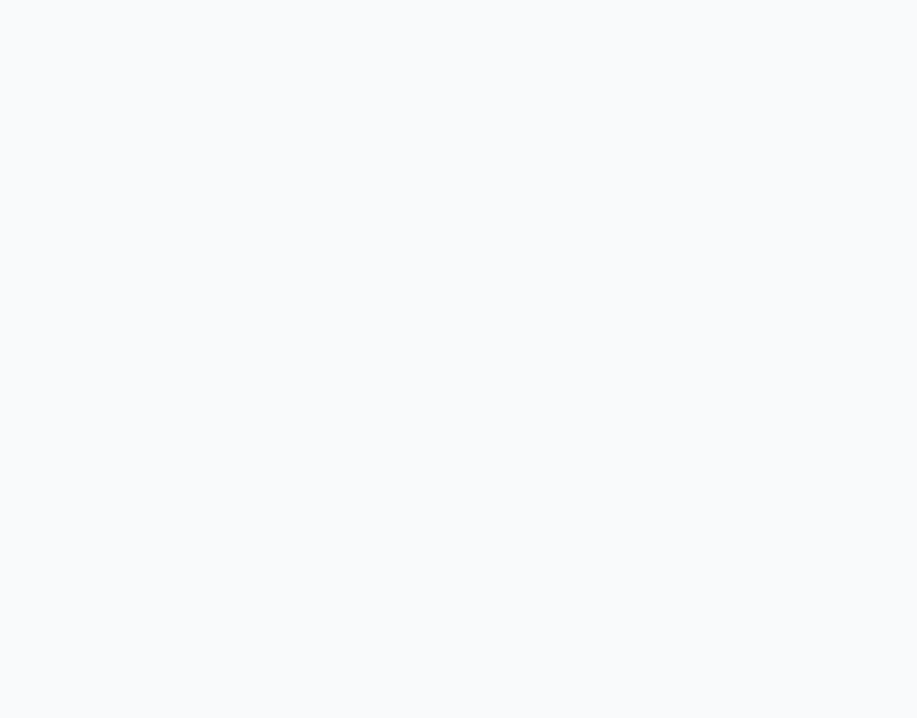
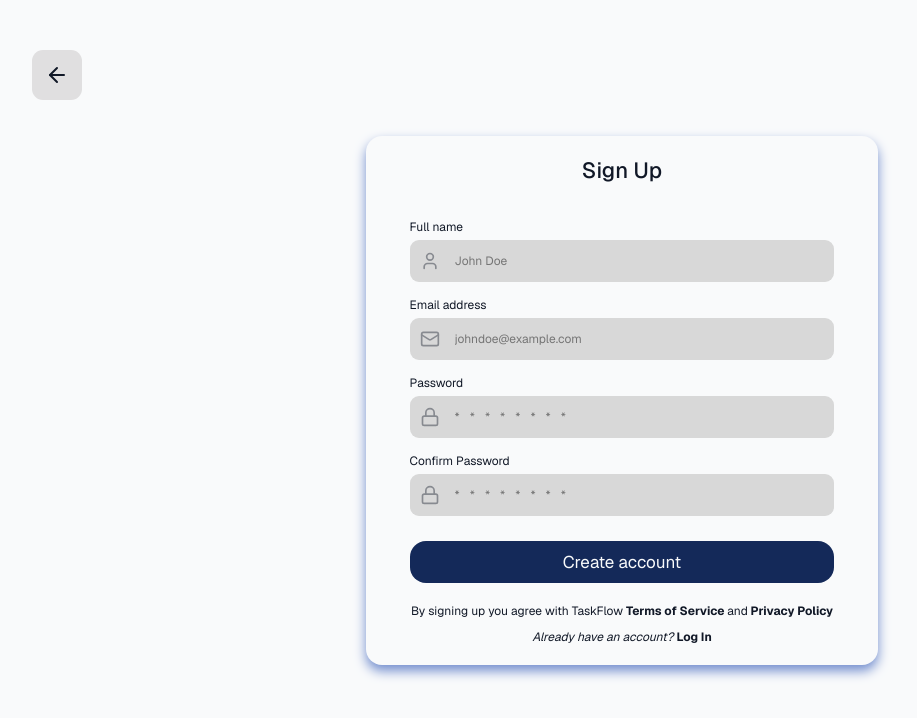
Before and after one commit to sammysplendor/TaskFlow, a React (Vite) app: page /Signup in a window 1280 px wide. Before the commit this address had no page. Shown: the top 718 px of the page, without its empty margins (18-935 px from the left). Built offline with nearby package versions, Linux system fonts and the light colour scheme.

Commit message:
Fixing navigation issue

```diff
--- a/src/pages/auth/Signup.jsx
+++ b/src/pages/auth/Signup.jsx
@@ -1,57 +1,54 @@
-import './auth.css'
-import { User, Mail, Lock, ArrowLeft } from 'lucide-react'
-import { useState } from 'react'
-import { userData } from '../../data/mockData'
-import { useNavigate } from 'react-router-dom'
+import "./auth.css";
+import { User, Mail, Lock, ArrowLeft } from "lucide-react";
+import { useState } from "react";
+import { userData } from "../../data/mockData";
+import { useNavigate } from "react-router-dom";
 
 const SignupForm = () => {
-    const [ fullName, setFullName ] = useState("");
-    const [ email, setEmail ] = useState("");
-    const [ password, setPassword ] = useState("");
-    const [ confirmPassword, setConfirmPassword ] = useState("");
-    const [ error, setError ] = useState("");
-    let  navigate  = useNavigate()
+  const [fullName, setFullName] = useState("");
+  const [email, setEmail] = useState("");
+  const [password, setPassword] = useState("");
+  const [confirmPassword, setConfirmPassword] = useState("");
+  const [errors, setErrors] = useState({});
+  const navigate = useNavigate();
 
   const handleSubmit = (event) => {
     event.preventDefault();
 
-        let hasError = false
+    const errorMessage = {};
 
     if (fullName.length < 2) {
-            setError("Name must be atleast 2 letters")
-            hasError = true;
+      errorMessage.fullName = "Name must be atleast 2 letters";
     } else if (fullName.split(" ").length < 2) {
-            setError("Enter full name (First and Last name)")
-            hasError = true;
+      errorMessage.fullName = "Enter full name (First and Last name)";
     } else {
-            setError("")
+      errorMessage.fullName = "";
     }
 
-        if (!email.includes('@')) {
-            setError("Please enter a valid email")
-            hasError = true;
+    if (!email.includes("@")) {
+      errorMessage.email = "Please enter a valid email";
     } else {
-            setError("")
+      errorMessage.email = "";
     }
 
     if (
       password.length < 8 ||
       !/\d/.test(password) ||
       !/[!@#$%^&*(){}?<>|]/.test(password)
-        ){
-            setError("Must be at least 8 characters, including a number and a symbol.")
-            hasError = true;
+    ) {
+      errorMessage.password =
+        "Must be at least 8 characters, including a number and a symbol.";
     }
 
-        if(!confirmPassword === password){
-            setError("Password does not match")
-            hasError = true;
+    if (confirmPassword !== password) {
+      errorMessage.confirmPassword = "Password does not match";
     } else {
-            setError("")
+      errorMessage.confirmPassword = "";
     }
 
-        if(hasError) {
-            return
+    if (Object.keys(errorMessage).length > 0) {
+      setErrors(errorMessage);
+      return;
     }
 
     userData.name = fullName;
@@ -60,14 +57,15 @@ const SignupForm = () => {
 
     localStorage.setItem("user", JSON.stringify(userData));
 
-        navigate("/Login")
-    }
+    navigate("/Login");
+  };
 
-    return(
-        <div className='pageView'>
-
-            <a className='returnLink' href="/">
-                <span className='returnIcon'><ArrowLeft /></span>
+  return (
+    <div className="pageView">
+      <a className="returnLink" href="/">
+        <span className="returnIcon">
+          <ArrowLeft />
+        </span>
       </a>
 
       <div className="formContainer">
@@ -75,82 +73,105 @@ const SignupForm = () => {
           <h3>Sign Up</h3>
         </div>
 
-                <form className="formFields" method='POST' onSubmit={handleSubmit}>
-                    <div className='field'>
-                        <div><label htmlFor="name">Full name</label></div>
-                        <div className='formInput'>
-                            <User size={20} className='icon' />
+        <form className="formFields" method="POST" onSubmit={handleSubmit}>
+          <div className="field">
+            <div>
+              <label htmlFor="name">Full name</label>
+            </div>
+            <div className="formInput">
+              <User size={20} className="icon" />
               <input
                 value={fullName}
                 type="text"
-                                placeholder='John Doe'
+                placeholder="John Doe"
                 required
                 onChange={(e) => setFullName(e.target.value)}
               />
             </div>
-                        <span>{error}</span>
+            <span className="errMsg">{errors.fullName}</span>
           </div>
 
-                    <div className='field'>
-                        <div><label htmlFor="email">Email address</label></div>
-                        <div className='formInput'>
-                            <Mail size={20} className='icon' />
+          <div className="field">
+            <div>
+              <label htmlFor="email">Email address</label>
+            </div>
+            <div className="formInput">
+              <Mail size={20} className="icon" />
               <input
                 value={email}
                 type="email"
-                                placeholder='johndoe@example.com'
+                placeholder="johndoe@example.com"
                 required
                 onChange={(e) => setEmail(e.target.value)}
               />
             </div>
-                        <span>{error}</span>
+            <span className="errMsg">{errors.email}</span>
           </div>
 
-                    <div className='field'>
-                        <div><label htmlFor="password">Password</label></div>
-                        <div className='formInput'>
-                            <Lock size={20} className='icon' />
+          <div className="field">
+            <div>
+              <label htmlFor="password">Password</label>
+            </div>
+            <div className="formInput">
+              <Lock size={20} className="icon" />
               <input
-                                className='passwordInput'
+                className="passwordInput"
                 value={password}
                 type="password"
-                                placeholder='********'
+                placeholder="********"
                 required
                 onChange={(e) => setPassword(e.target.value)}
               />
             </div>
-                        <span>{error}</span>
+            <span className="errMsg">{errors.password}</span>
           </div>
 
-                    <div className='field'>
-                        <div><label htmlFor="confirm password">Confirm Password</label></div>
-                        <div className='formInput'>
-                            <Lock size={20} className='icon' />
+          <div className="field">
+            <div>
+              <label htmlFor="confirm password">Confirm Password</label>
+            </div>
+            <div className="formInput">
+              <Lock size={20} className="icon" />
               <input
-                                className='passwordInput'
+                className="passwordInput"
                 value={confirmPassword}
                 type="password"
-                                placeholder='********'
+                placeholder="********"
                 required
                 onChange={(e) => setConfirmPassword(e.target.value)}
               />
             </div>
-                        <span>{error}</span>
+            <span className="errMsg">{errors.confirmPassword}</span>
           </div>
 
-                    <button type='submit'>Create account</button>
+          <button type="submit">Create account</button>
         </form>
 
         <div className="formFooter">
           <p>
-                        By signing up you agree with TaskFlow <b><a href="#">Terms of Service </a></b> and
-                        <b> <a href="#">Privacy Policy</a></b>
+            By signing up you agree with TaskFlow{" "}
+            <b>
+              <a href="#">Terms of Service </a>
+            </b>{" "}
+            and
+            <b>
+              {" "}
+              <a href="#">Privacy Policy</a>
+            </b>
           </p>
-                    <p><i>Already have an account?</i> <b><a className='loginLink' href="./Login"> Log In</a></b></p>
+          <p>
+            <i>Already have an account?</i>{" "}
+            <b>
+              <a href="/Login" className="loginLink">
+                {" "}
+                Log In
+              </a>
+            </b>
+          </p>
         </div>
       </div>
     </div>
-    )
-}
+  );
+};
 
-export default SignupForm
+export default SignupForm;
--- a/src/pages/auth/auth.css
+++ b/src/pages/auth/auth.css
@@ -107,6 +107,10 @@ input::placeholder {
   letter-spacing: 1rem;
 }
 
+.errMsg {
+  color: var(--accent-color-1);
+}
+
 .formFields button {
   width: 100%;
   margin-top: 1rem;
--- a/src/pages/dashboard/Dashboard.jsx
+++ b/src/pages/dashboard/Dashboard.jsx
@@ -21,6 +21,9 @@ import { useState } from "react";
 import { ResponsiveContainer, PieChart, Pie, Cell } from "recharts";
 
 const Dashboard = () => {
+  // =============== PROJECT TITLE LOGIC =============== //
+  const [searchInput, setSearchInput] = useState("");
+
   // =============== PROJECT TITLE LOGIC =============== //
   const [isOpen, setIsOpen] = useState(false);
   const [selectedProject, setSelectedProject] = useState(projects[0]);
--- a/src/routes/AppRoutes.jsx
+++ b/src/routes/AppRoutes.jsx
@@ -8,10 +8,10 @@ function AppRoutes() {
   return (
     <BrowserRouter>
       <Routes>
-        {/* <Route path="/" element={<LandingPage />}/>
-            <Route path="/Signup" element={<SignupForm />}/>
-            <Route path="/Login" element={<LoginForm />}/> */}
-        <Route path="/" element={<Dashboard />} />
+        <Route path="/" element={<LandingPage />} />
+        <Route path="/Signup" element={<SignupForm />} />
+        <Route path="/Login" element={<LoginForm />} />
+        <Route path="/Dashboard" element={<Dashboard />} />
       </Routes>
     </BrowserRouter>
   );
```
Also changed, not shown: src/App.jsx (+4 -7 lines), src/main.jsx (+7 -7 lines). Lines whose indentation alone changed are shown as unchanged.
